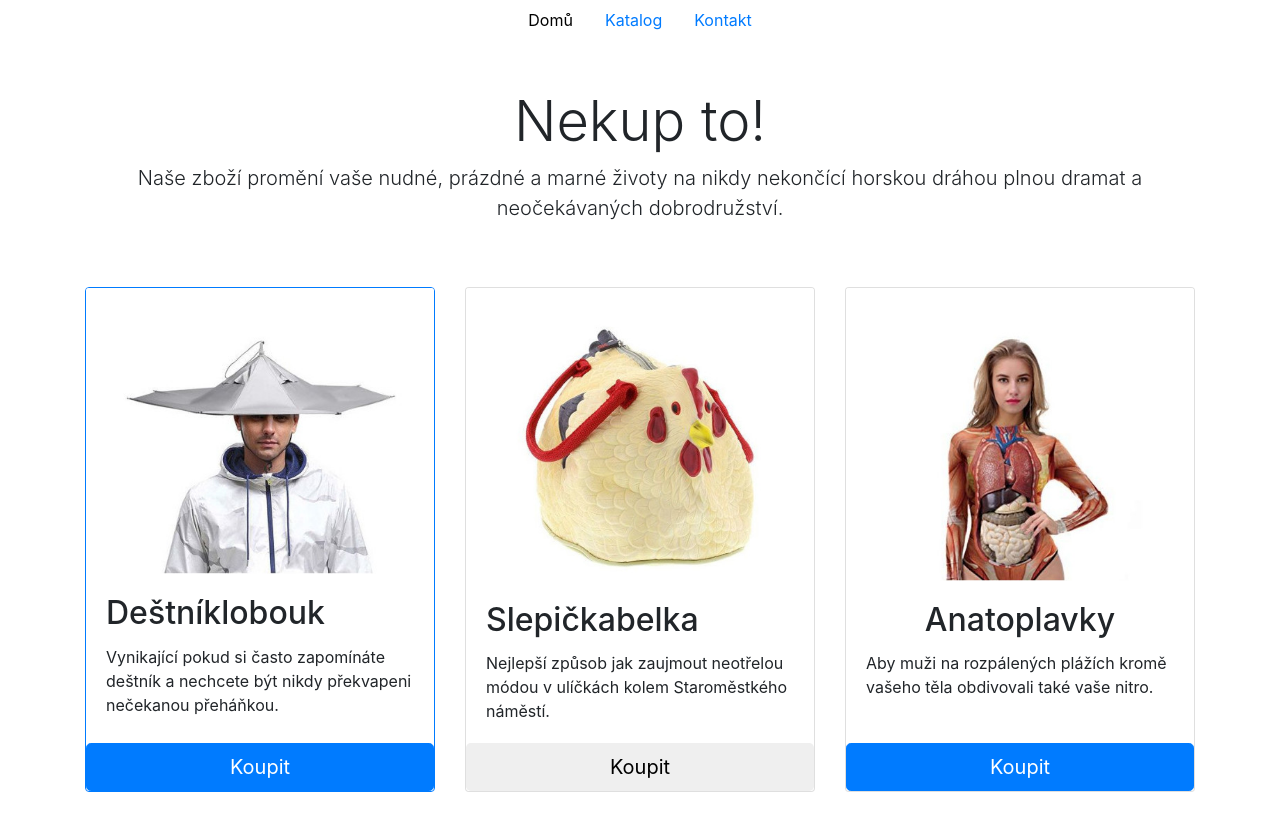
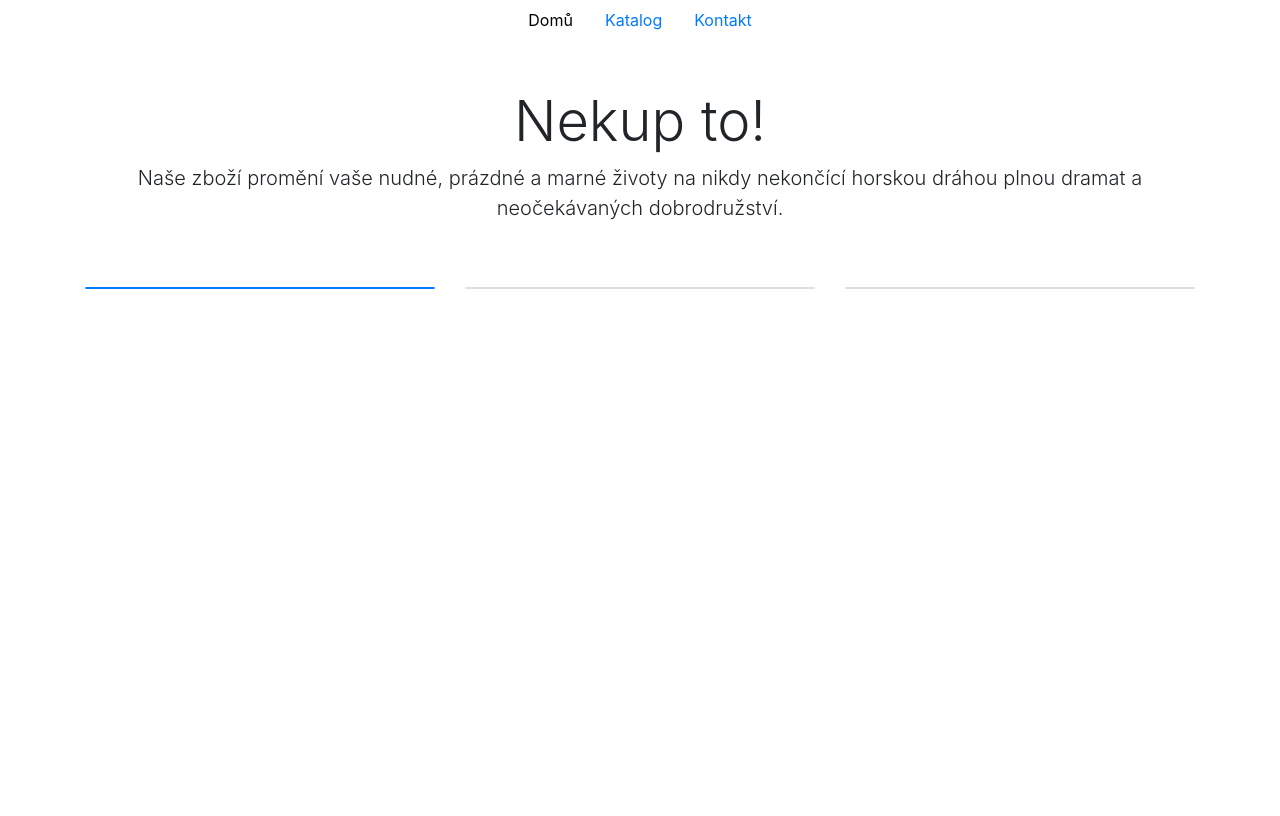
Before and after one commit to Nekvaja/cviceni-nekupto-tridy, a plain HTML site: page index.html in a window 1280 px wide. Drawn offline with nearby package versions, Linux system fonts and the light colour scheme.

Commit message:
přesun obsahu produktů do js

```diff
--- a/index.html
+++ b/index.html
@@ -31,34 +31,12 @@
     </div>
 
     <div class="card-deck">
-      <div id="product1" class="card mb-4 box-shadow">
-        <img class="card-img-top" src="images/destniklobouk.jpg" alt="Card image cap">
-        <div class="card-body">
-          <h2 class="card-title">Deštníklobouk</h2>
-          <p class="card-text">Vynikající pokud si často zapomínáte deštník a nechcete být nikdy překvapeni nečekanou
-            přeháňkou.</p>
-
-        </div>
-        <button type="button" class="btn btn-lg btn-primary btn-block">Koupit</button>
-      </div>
+      <div id="product1" class="card mb-4 box-shadow"> </div>
 
       <div id="product2" class="card mb-4 box-shadow">
-        <img class="card-img-top" src="images/slepickabelka.jpg" alt="Slepičkabelka">
-        <div class="card-body">
-          <h2 class="card-title">Slepičkabelka</h2>
-          <p class="card-text">Nejlepší způsob jak zaujmout neotřelou módou v ulíčkách kolem Staroměstkého náměstí.</p>
-
-        </div>
-        <button type="button" class="btn btn-lg btn-primary btn-block">Koupit</button>
       </div>
 
       <div id="product3" class="card mb-4 box-shadow">
-        <img class="card-img-top" src="images/anatoplavky.jpg" alt="Anatoplavky">
-        <div class="card-body">
-          <h2 class="card-title">Anatoplavky</h2>
-          <p class="card-text">Aby muži na rozpálených plážích kromě vašeho těla obdivovali také vaše nitro.</p>
-        </div>
-        <button type="button" class="btn btn-lg btn-primary btn-block">Koupit</button>
       </div>
     </div>
   </div>
```
